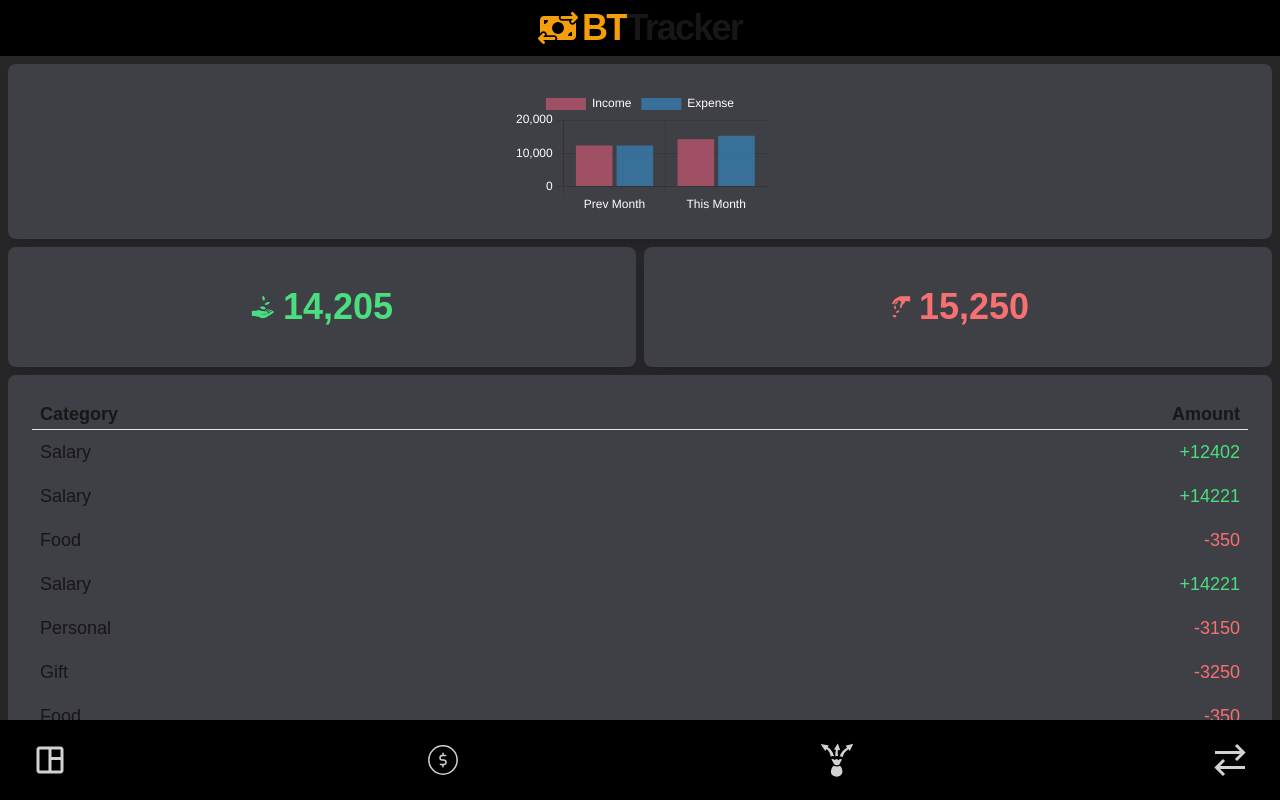
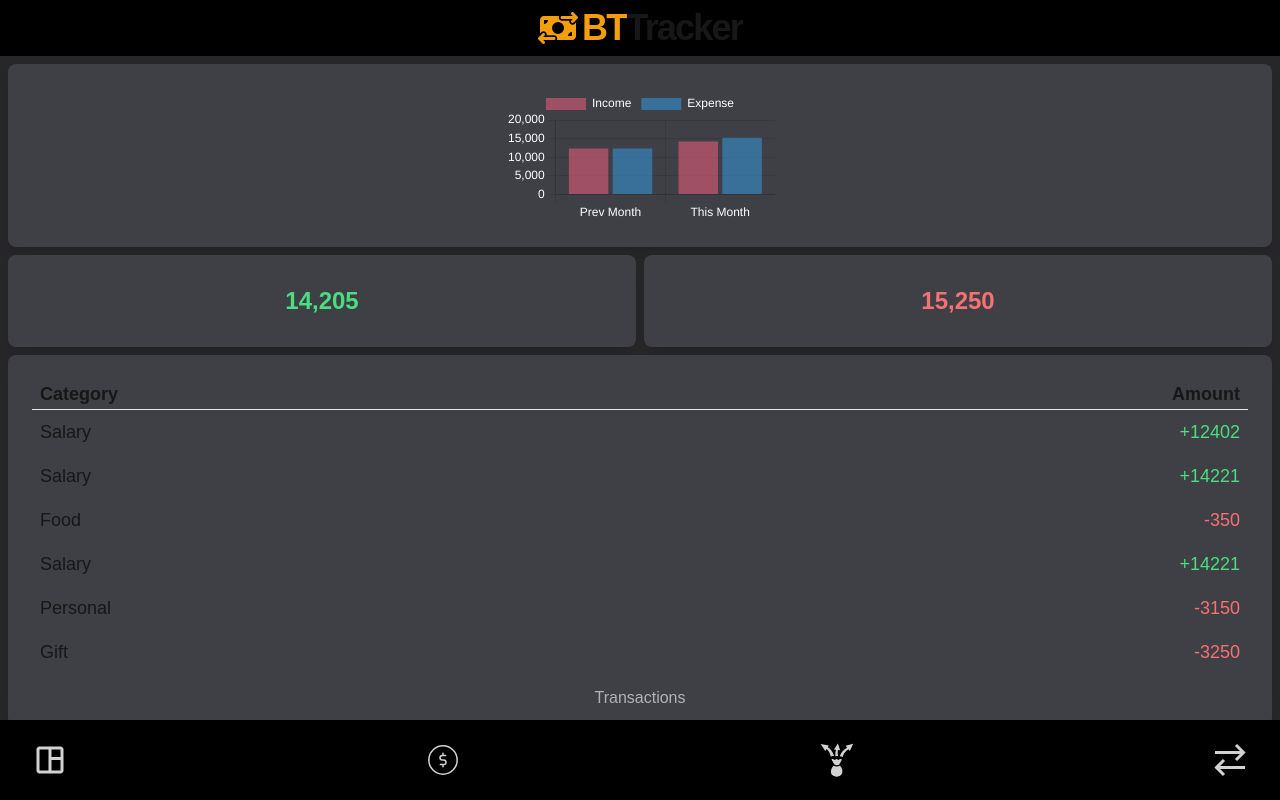
Before and after one commit to rivas-kdt/bttracker-app, a Next.js app: page /dashboard in a window 1280 px wide. Built offline with nearby package versions, Linux system fonts and the light colour scheme.

Commit message:
Try-again2

```diff
--- a/src/app/dashboard/page.js
+++ b/src/app/dashboard/page.js
@@ -5,8 +5,6 @@ import {
   CardFooter,
   CardHeader,
 } from "@/components/UI/Cards/Cards";
-import { GiPayMoney } from "react-icons/gi";
-import { GiReceiveMoney } from "react-icons/gi";
 import {
   Chart as ChartJS,
   CategoryScale,
@@ -71,9 +69,9 @@ export const data = {
 
 export default function Dashboard() {
   return (
-    <div className="flex flex-col items-center justify-start w-full max-h-full gap-2 p-2 overflow-y-auto bg-zinc-800">
-      <div className="flex w-full gap-2">
-        <Card className={`w-full h-[175px]`}>
+    <div className="flex flex-col items-center justify-start w-full h-full overflow-y-auto bg-zinc-800">
+      <div className=" w-full h-[30%] flex gap-2 p-2">
+        <Card className={`w-full`}>
           <CardBody
             className={`h-full rounded-t-lg w-full p-0 flex justify-center items-center`}
           >
@@ -81,25 +79,19 @@ export default function Dashboard() {
           </CardBody>
         </Card>
       </div>
-      <div className="flex w-full gap-2">
-        <Card className={`w-1/2 py-4`}>
-          <CardBody
-            className={`h-full flex items-center justify-center text-green-400 font-bold p-0 gap-2`}
-          >
-            <GiReceiveMoney className=" w-[24px] h-[24px]"/>
-            <p className="text-2xl md:text-4xl">14,205</p>
+      <div className="flex w-full gap-2 h-[15%] p-2 pt-0">
+        <Card className={`w-1/2`}>
+          <CardBody className={` h-full flex items-center justify-center text-green-400`}>
+            <p className="text-2xl font-bold">14,205</p>
           </CardBody>
         </Card>
-        <Card className={`w-1/2 py-4`}>
-          <CardBody
-            className={`h-full flex items-center justify-center text-red-400 font-bold p-0 gap-2`}
-          >
-            <GiPayMoney  className=" w-[24px] h-[24px]"/>
-            <p className="text-2xl md:text-4xl">15,250</p>
+        <Card className={`w-1/2`}>
+          <CardBody className={` h-full flex items-center justify-center text-red-400`}>
+            <p className="text-2xl font-bold">15,250</p>
           </CardBody>
         </Card>
       </div>
-      <div className="flex w-full">
+      <div className="flex w-full h-[54%] p-2 pt-0">
         <Card className={`w-full`}>
           <CardBody className={`p-2 h-[90%] text-lg  overflow-y-auto`}>
             <table className="w-full">
```
